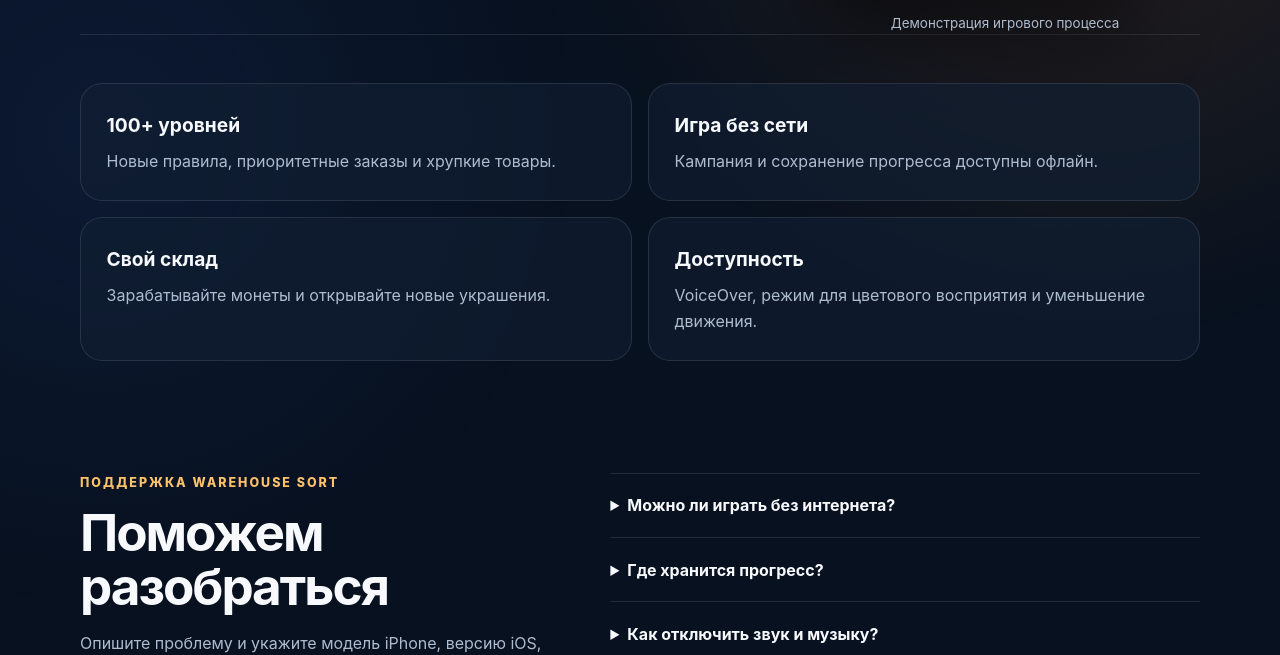
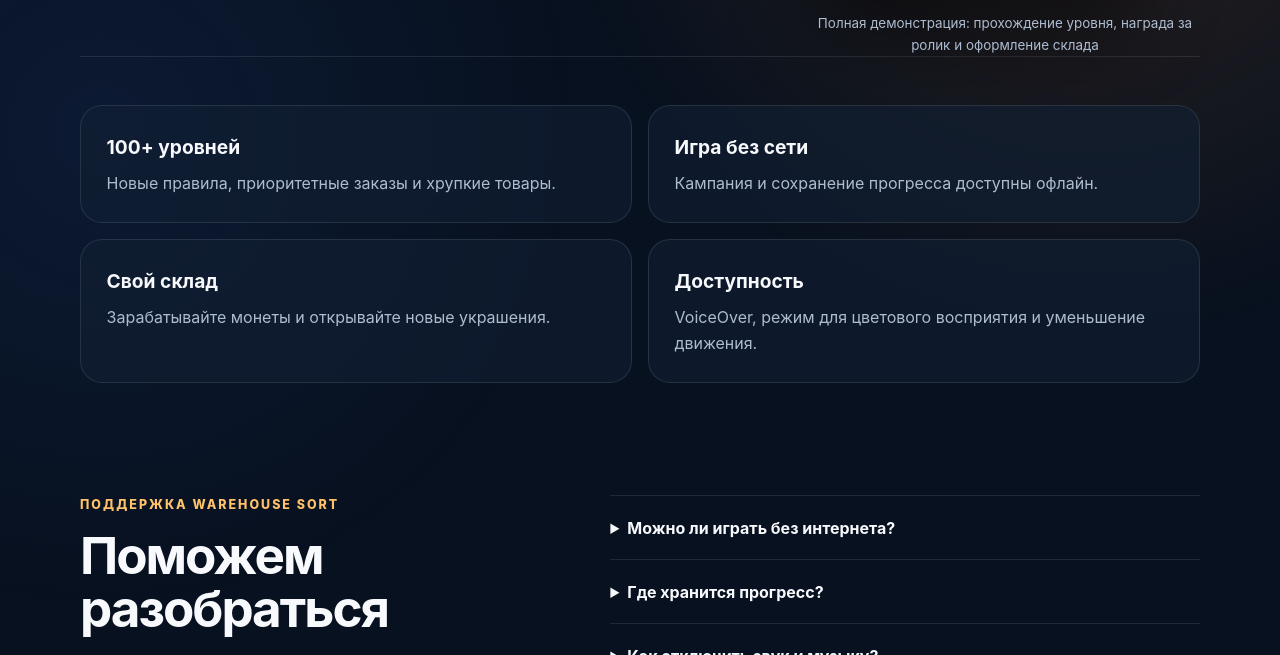
Before and after one commit to mailigors/mailigors.github.io, a Jekyll site: the page built from warehouse-sort/index.html, in a window 1280 px wide and 900 px high, scrolled down 614 px, cut to the strip 245-900 px from the top of the window. Built offline with Jekyll 4.4.1, drawn with Linux system fonts in a browser that asks for light colours.

Commit message:
Update Warehouse Sort gameplay review video

```diff
--- a/warehouse-sort/index.html
+++ b/warehouse-sort/index.html
@@ -19,7 +19,7 @@ description: Warehouse Sort — логическая iPhone-игра о сорт
         <source src="{{ '/assets/video/warehouse-sort-gameplay.mp4' | relative_url }}" type="video/mp4">
         Ваш браузер не поддерживает видео HTML5.
       </video>
-      <figcaption>Демонстрация игрового процесса</figcaption>
+      <figcaption>Полная демонстрация: прохождение уровня, награда за ролик и оформление склада</figcaption>
     </figure>
   </header>
   <section class="feature-grid">
```
Also changed, not shown: 1 other file.
